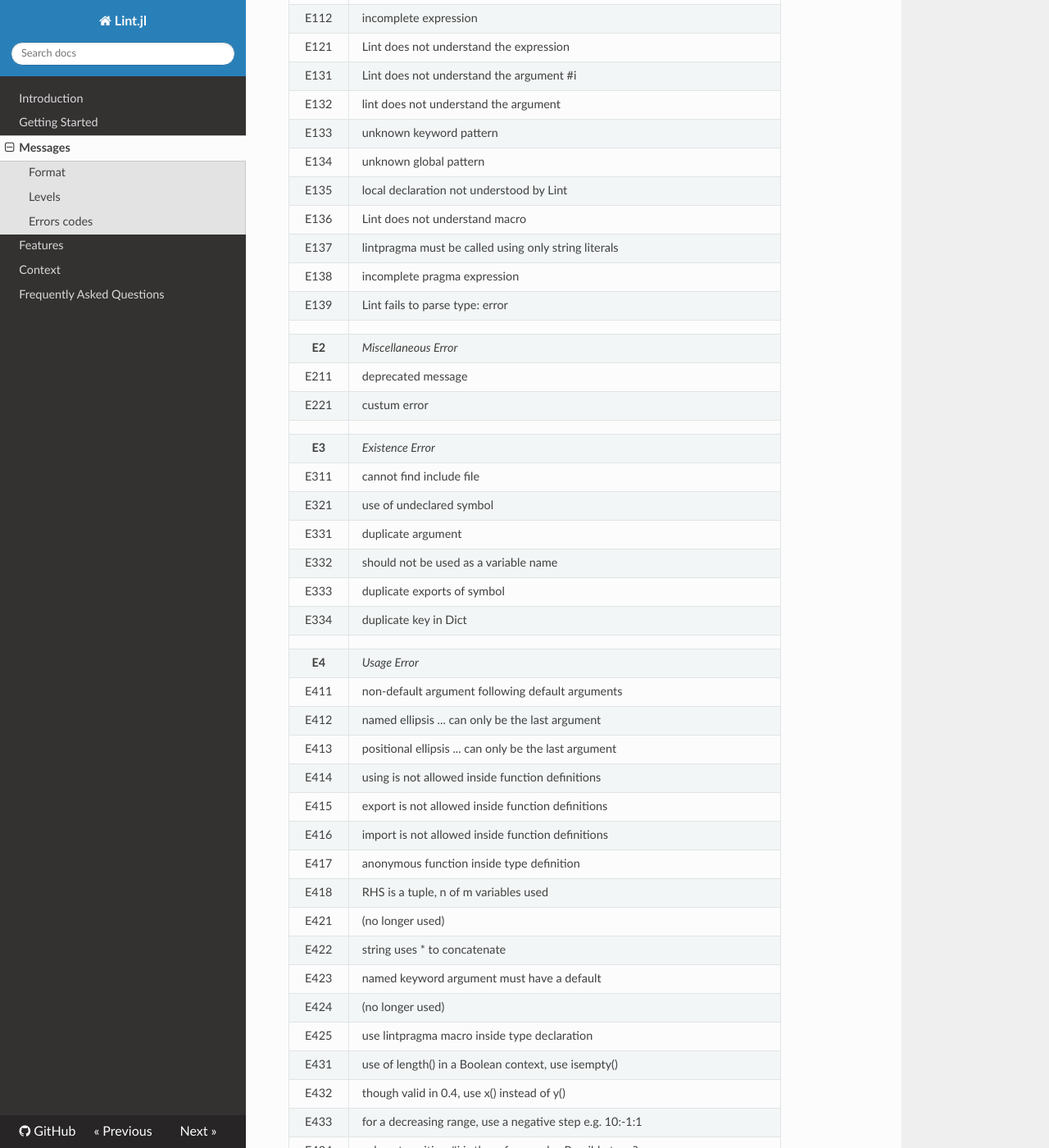
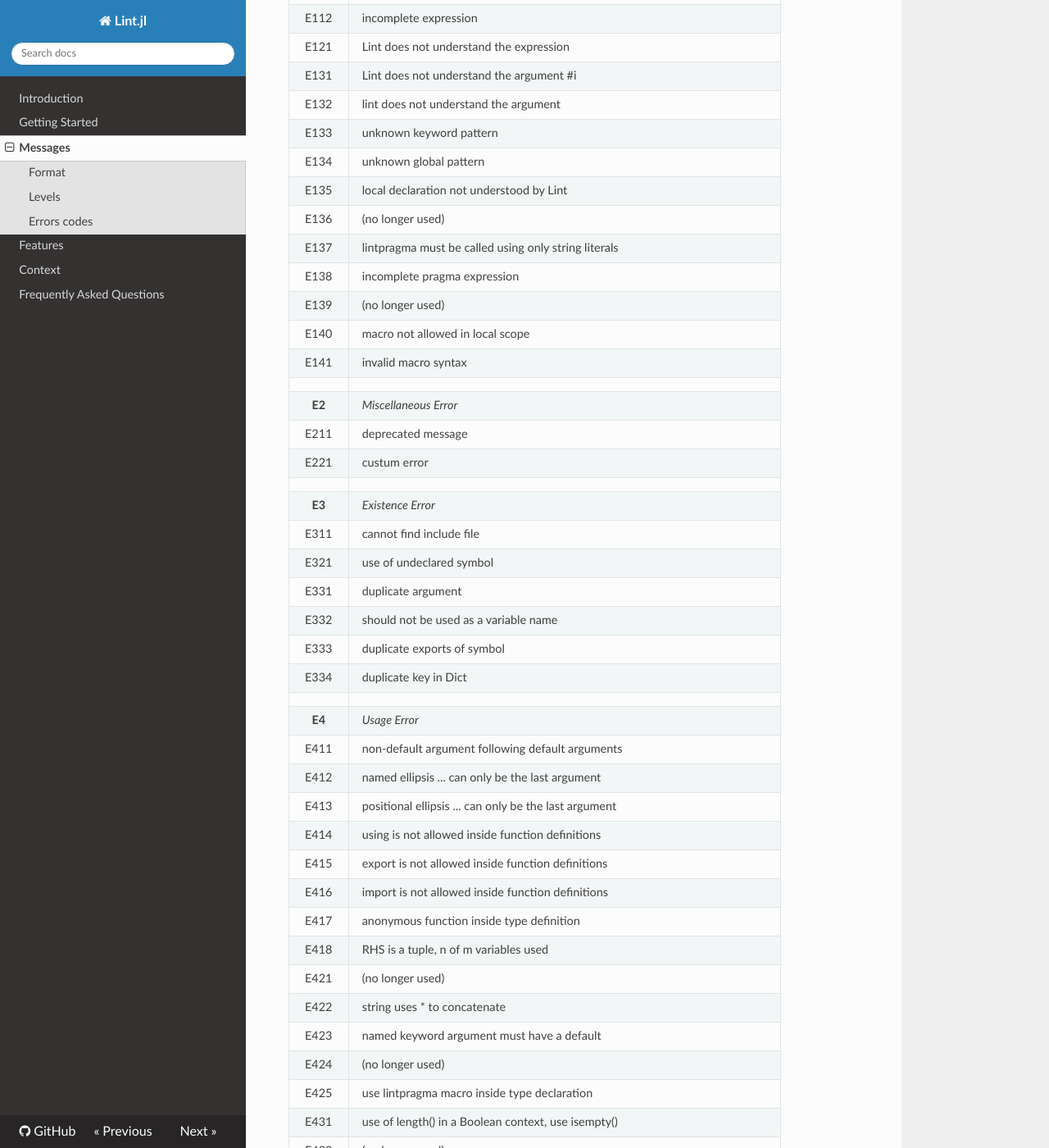
Before and after one commit to tonyhffong/Lint.jl, an MkDocs documentation site: the page built from docs/messages.md, in a window 1280 px wide and 1400 px high, scrolled down 1194 px. Shown: the whole window at 82% size. Built offline with MkDocs 1.6.1, drawn with Linux system fonts in a browser that asks for light colours; nearby versions of some CDN libraries; old or Windows-style settings are respelled for this version of MkDocs.

Commit message:
Eliminate macroLvl field

```diff
--- a/docs/messages.md
+++ b/docs/messages.md
@@ -49,10 +49,12 @@ Every error code starts with letter for the severity `E`:`ERROR`, `W`:`WARN` or
 | E133   | unknown keyword pattern
 | E134   | unknown global pattern
 | E135   | local declaration not understood by Lint
-| E136   | Lint does not understand macro
+| E136   | (no longer used)
 | E137   | lintpragma must be called using only string literals
 | E138   | incomplete pragma expression
-| E139   | Lint fails to parse type: error
+| E139   | (no longer used)
+| E140   | macro not allowed in local scope
+| E141   | invalid macro syntax
 |        |
 | **E2** | *Miscellaneous Error*
 | E211   | deprecated message
@@ -81,7 +83,7 @@ Every error code starts with letter for the severity `E`:`ERROR`, `W`:`WARN` or
 | E424   | (no longer used)
 | E425   | use lintpragma macro inside type declaration
 | E431   | use of length() in a Boolean context, use isempty()
-| E432   | though valid in 0.4, use x() instead of y()
+| E432   | (no longer used)
 | E433   | for a decreasing range, use a negative step e.g. 10:-1:1
 | E434   | value at position #i is the referenced x. Possible typo?
 | E435   | new is provided with more arguments than fields
```
Also changed, not shown: 7 other files.
